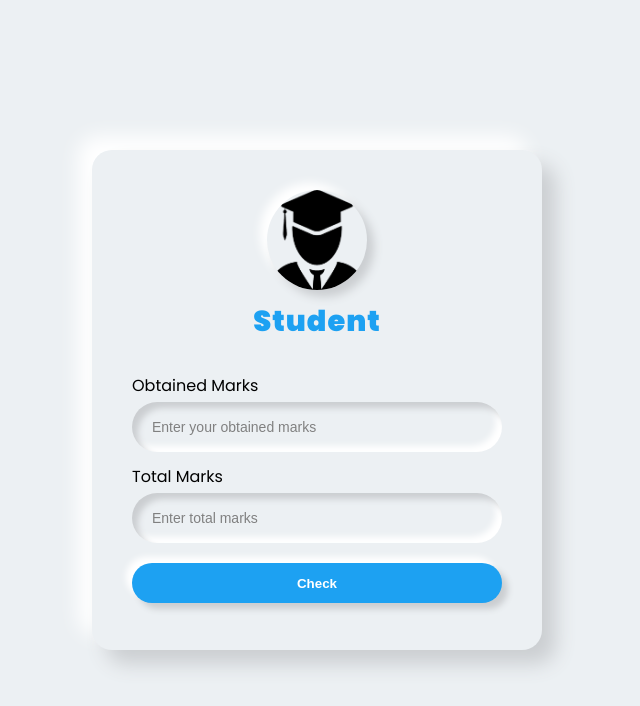
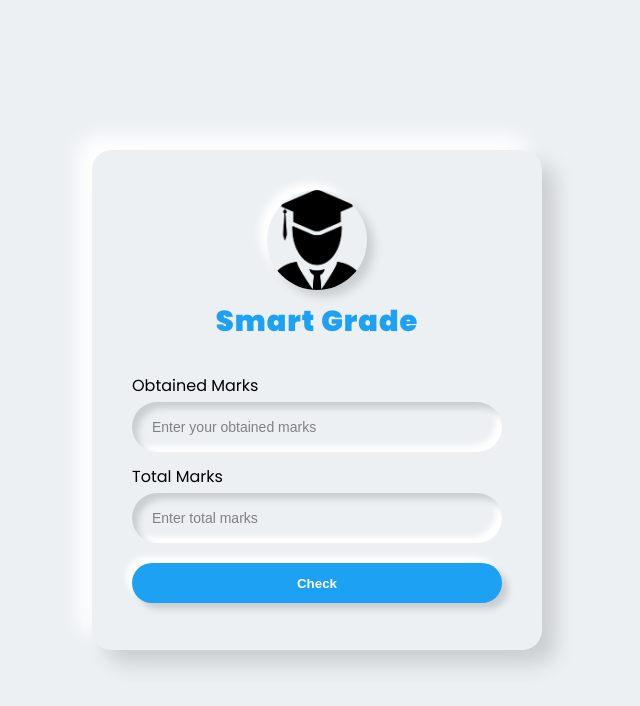
Before and after one commit to syedabdulbasitali1/SmartGrade, a plain HTML site: page index.html in a window 1280 px wide. Shown: the whole page, without its empty margins (323-963 px from the left). Drawn offline with Linux system fonts and the light colour scheme.

Commit message:
Update index.html

```diff
--- a/index.html
+++ b/index.html
@@ -17,7 +17,7 @@
 
 
     <div class="brand-logo"></div>
-    <div class="brand-title">Student</div>
+    <div class="brand-title">Smart Grade</div>
     <div class="inputs">
       <label>Obtained Marks</label>
       <input id="obtainedMarks" type="number" placeholder="Enter your obtained marks" />
```
